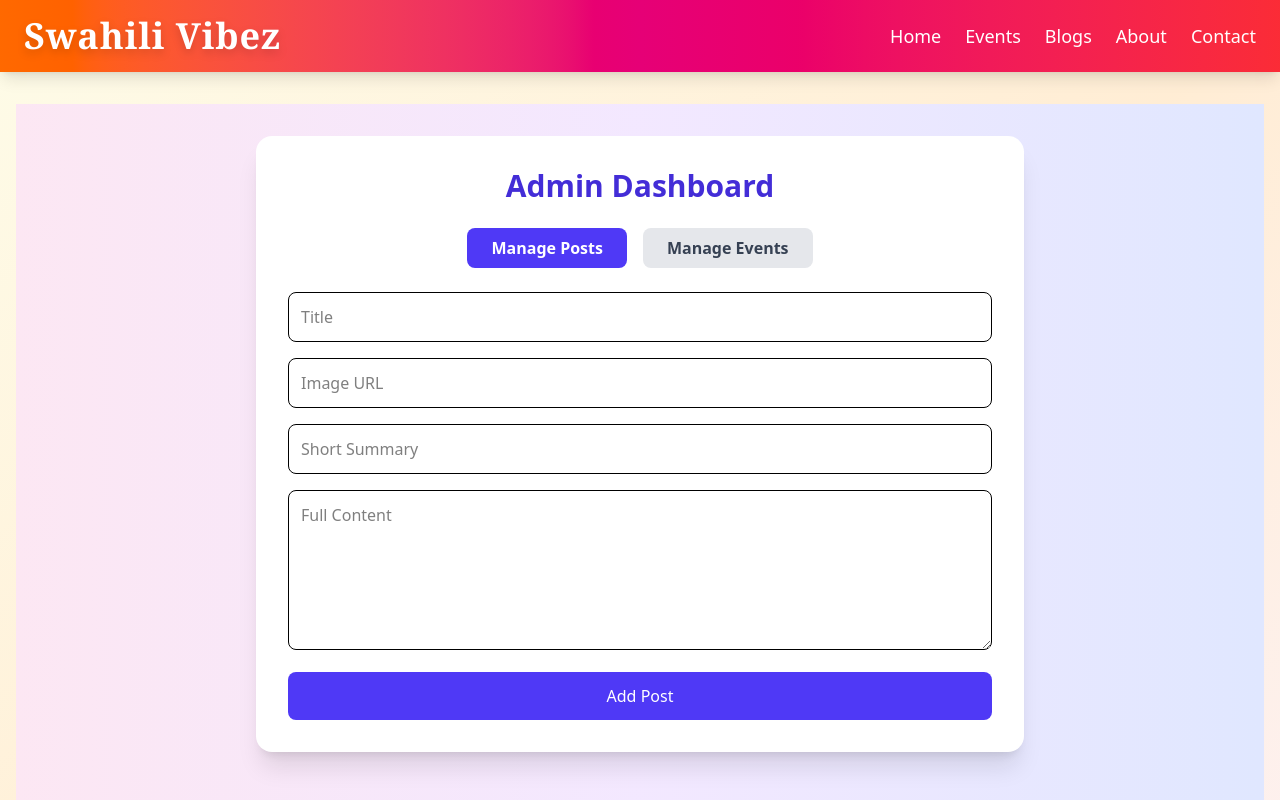
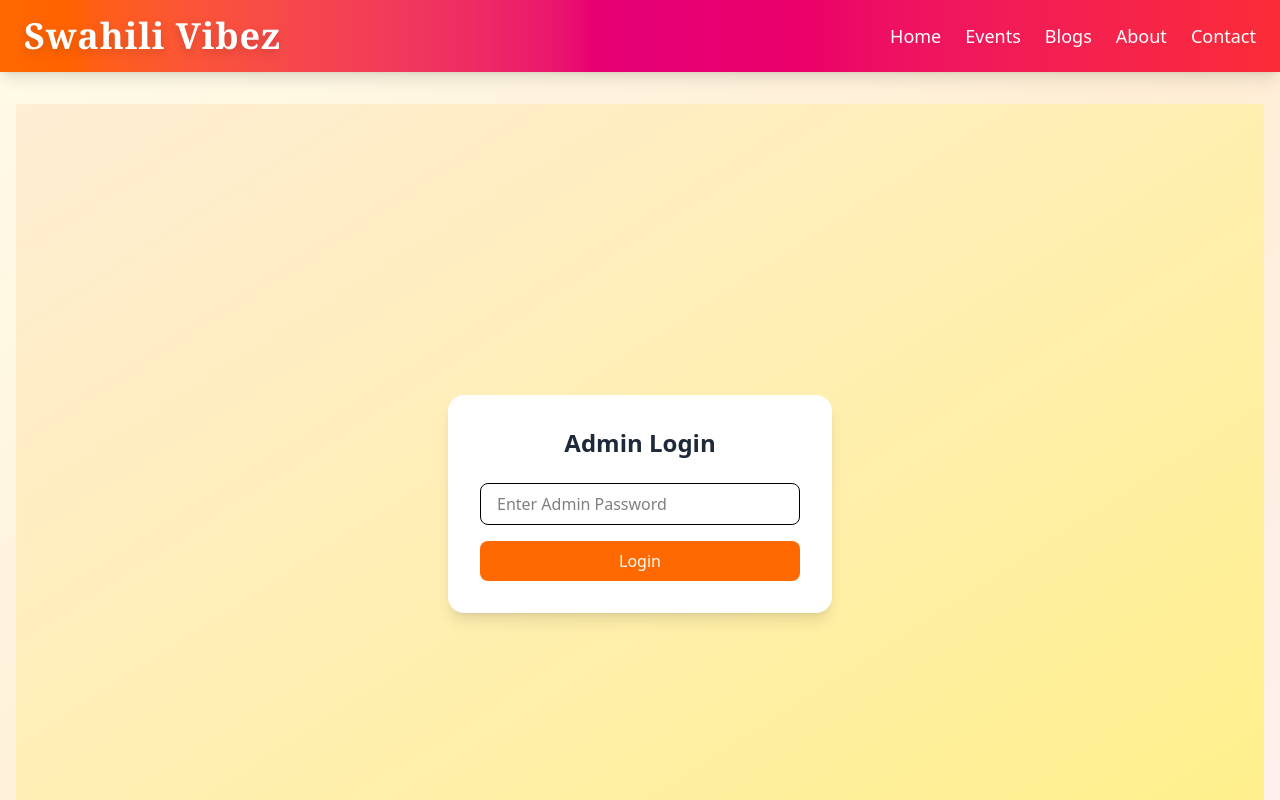
Before and after one commit to emperoh-phylex/swahili-vibez-blog, a Next.js app: page /admin in a window 1280 px wide. Shown: the top 800 px of the page. Built offline with nearby package versions, Linux system fonts and the light colour scheme.

Commit message:
Added admin password protection

```diff
--- a/src/app/admin/page.js
+++ b/src/app/admin/page.js
@@ -5,153 +5,187 @@ import { supabase } from "../../lib/Supabase";
 
 export default function AdminPage() {
   const [mode, setMode] = useState("posts");
-  const [form, setForm] = useState({
-    title: "",
-    summary: "",
-    content: "",
-    image: "",
-    date: "",
-    description: "",
-  });
+  const [title, setTitle] = useState("");
+  const [summary, setSummary] = useState("");
+  const [content, setContent] = useState("");
+  const [image, setImage] = useState("");
+  const [date, setDate] = useState("");
+  const [link, setLink] = useState("");
+  const [isAuthenticated, setIsAuthenticated] = useState(false);
+  const [password, setPassword] = useState("");
 
-  const handleChange = (e) => {
-    setForm({ ...form, [e.target.name]: e.target.value });
+  const adminPassword = process.env.NEXT_PUBLIC_ADMIN_PASSWORD;
+
+  const handleLogin = (e) => {
+    e.preventDefault();
+    if (password === adminPassword) {
+      setIsAuthenticated(true);
+      localStorage.setItem("adminLoggedIn", "true");
+    } else {
+      alert("❌ Incorrect password!");
+    }
   };
+
+  // Persist session (so you don’t log in every refresh)
+  if (typeof window !== "undefined" && localStorage.getItem("adminLoggedIn") === "true" && !isAuthenticated) {
+    setIsAuthenticated(true);
+  }
 
   const handleSubmit = async (e) => {
     e.preventDefault();
-    const table = mode === "posts" ? "posts" : "events";
 
-    const dataToInsert =
-      mode === "posts"
-        ? {
-            title: form.title,
-            summary: form.summary,
-            content: form.content,
-            image: form.image,
-          }
-        : {
-            title: form.title,
-            description: form.description,
-            date: form.date,
-            image: form.image,
-          };
-
-    const { data, error } = await supabase.from(table).insert([dataToInsert]);
+    if (mode === "posts") {
+      const { data, error } = await supabase
+        .from("posts")
+        .insert([{ title, summary, content, image }]);
 
       if (error) {
         console.error("Supabase insert error:", error);
-      alert("❌ Failed to add item — check console for details.");
+        alert("❌ Failed to add post");
       } else {
-      console.log("✅ Inserted:", data);
-      alert(`✅ ${mode === "posts" ? "Post" : "Event"} added successfully!`);
-      setForm({
-        title: "",
-        summary: "",
-        content: "",
-        image: "",
-        date: "",
-        description: "",
-      });
+        alert("✅ Post added successfully!");
+        setTitle("");
+        setSummary("");
+        setContent("");
+        setImage("");
+      }
+    } else if (mode === "events") {
+      const { data, error } = await supabase
+        .from("events")
+        .insert([{ title, date, link, summary }]);
+
+      if (error) {
+        console.error("Supabase insert error:", error);
+        alert("❌ Failed to add event");
+      } else {
+        alert("✅ Event added successfully!");
+        setTitle("");
+        setDate("");
+        setLink("");
+        setSummary("");
+      }
     }
   };
 
+  if (!isAuthenticated) {
     return (
-    <div className="min-h-screen bg-gradient-to-r from-pink-100 via-purple-100 to-indigo-100 p-8">
-      <div className="max-w-3xl mx-auto bg-white rounded-2xl shadow-xl p-8">
-        <h1 className="text-3xl font-bold text-center text-indigo-700 mb-6">
-          Admin Dashboard
-        </h1>
+      <div className="flex justify-center items-center h-screen bg-gradient-to-br from-orange-100 to-yellow-200">
+        <form
+          onSubmit={handleLogin}
+          className="bg-white p-8 rounded-2xl shadow-lg w-96 text-center"
+        >
+          <h2 className="text-2xl font-bold mb-6 text-gray-800">Admin Login</h2>
+          <input
+            type="password"
+            placeholder="Enter Admin Password"
+            value={password}
+            onChange={(e) => setPassword(e.target.value)}
+            className="w-full px-4 py-2 border rounded-lg mb-4 focus:outline-none focus:ring-2 focus:ring-orange-400"
+          />
+          <button
+            type="submit"
+            className="w-full bg-orange-500 text-white py-2 rounded-lg hover:bg-orange-600 transition"
+          >
+            Login
+          </button>
+        </form>
+      </div>
+    );
+  }
 
-        <div className="flex justify-center mb-6 gap-4">
+  return (
+    <div className="p-8 bg-gradient-to-br from-orange-50 to-yellow-100 min-h-screen">
+      <h1 className="text-4xl font-bold text-center mb-8 text-orange-700">Admin Dashboard</h1>
+
+      <div className="flex justify-center mb-6">
         <button
-            className={`px-6 py-2 rounded-lg font-semibold ${
-              mode === "posts"
-                ? "bg-indigo-600 text-white"
-                : "bg-gray-200 text-gray-700"
-            }`}
           onClick={() => setMode("posts")}
+          className={`px-4 py-2 rounded-l-lg ${mode === "posts" ? "bg-orange-600 text-white" : "bg-white text-orange-600 border"}`}
         >
-            Manage Posts
+          Add Post
         </button>
         <button
-            className={`px-6 py-2 rounded-lg font-semibold ${
-              mode === "events"
-                ? "bg-indigo-600 text-white"
-                : "bg-gray-200 text-gray-700"
-            }`}
           onClick={() => setMode("events")}
+          className={`px-4 py-2 rounded-r-lg ${mode === "events" ? "bg-orange-600 text-white" : "bg-white text-orange-600 border"}`}
         >
-            Manage Events
+          Add Event
         </button>
       </div>
 
-        <form onSubmit={handleSubmit} className="space-y-4">
-          {/* Common Fields */}
+      <form
+        onSubmit={handleSubmit}
+        className="max-w-lg mx-auto bg-white p-6 rounded-xl shadow-md"
+      >
         <input
-            name="title"
+          type="text"
           placeholder="Title"
-            value={form.title}
-            onChange={handleChange}
+          value={title}
+          onChange={(e) => setTitle(e.target.value)}
+          className="w-full p-2 border rounded mb-3"
           required
-            className="w-full p-3 border rounded-lg"
-          />
-          <input
-            name="image"
-            placeholder="Image URL"
-            value={form.image}
-            onChange={handleChange}
-            className="w-full p-3 border rounded-lg"
         />
 
         {mode === "posts" ? (
           <>
             <input
-                name="summary"
-                placeholder="Short Summary"
-                value={form.summary}
-                onChange={handleChange}
+              type="text"
+              placeholder="Summary"
+              value={summary}
+              onChange={(e) => setSummary(e.target.value)}
+              className="w-full p-2 border rounded mb-3"
               required
-                className="w-full p-3 border rounded-lg"
             />
             <textarea
-                name="content"
-                placeholder="Full Content"
-                value={form.content}
-                onChange={handleChange}
+              placeholder="Content"
+              value={content}
+              onChange={(e) => setContent(e.target.value)}
+              className="w-full p-2 border rounded mb-3"
+              rows="5"
               required
-                className="w-full p-3 border rounded-lg h-40"
+            />
+            <input
+              type="text"
+              placeholder="Image URL"
+              value={image}
+              onChange={(e) => setImage(e.target.value)}
+              className="w-full p-2 border rounded mb-3"
             />
           </>
         ) : (
           <>
             <input
-                type="date"
-                name="date"
-                value={form.date}
-                onChange={handleChange}
+              type="text"
+              placeholder="Date (e.g. 2025-10-15)"
+              value={date}
+              onChange={(e) => setDate(e.target.value)}
+              className="w-full p-2 border rounded mb-3"
               required
-                className="w-full p-3 border rounded-lg"
+            />
+            <input
+              type="text"
+              placeholder="Link"
+              value={link}
+              onChange={(e) => setLink(e.target.value)}
+              className="w-full p-2 border rounded mb-3"
             />
             <textarea
-                name="description"
               placeholder="Event Description"
-                value={form.description}
-                onChange={handleChange}
+              value={summary}
+              onChange={(e) => setSummary(e.target.value)}
+              className="w-full p-2 border rounded mb-3"
+              rows="4"
               required
-                className="w-full p-3 border rounded-lg h-40"
             />
           </>
         )}
 
         <button
           type="submit"
-            className="w-full bg-indigo-600 text-white py-3 rounded-lg hover:bg-indigo-700 transition-all"
+          className="w-full bg-orange-500 text-white py-2 rounded-lg hover:bg-orange-600 transition"
         >
-            Add {mode === "posts" ? "Post" : "Event"}
+          {mode === "posts" ? "Add Post" : "Add Event"}
         </button>
       </form>
     </div>
-    </div>
   );
 }
```
Lines whose indentation alone changed are shown as unchanged.
